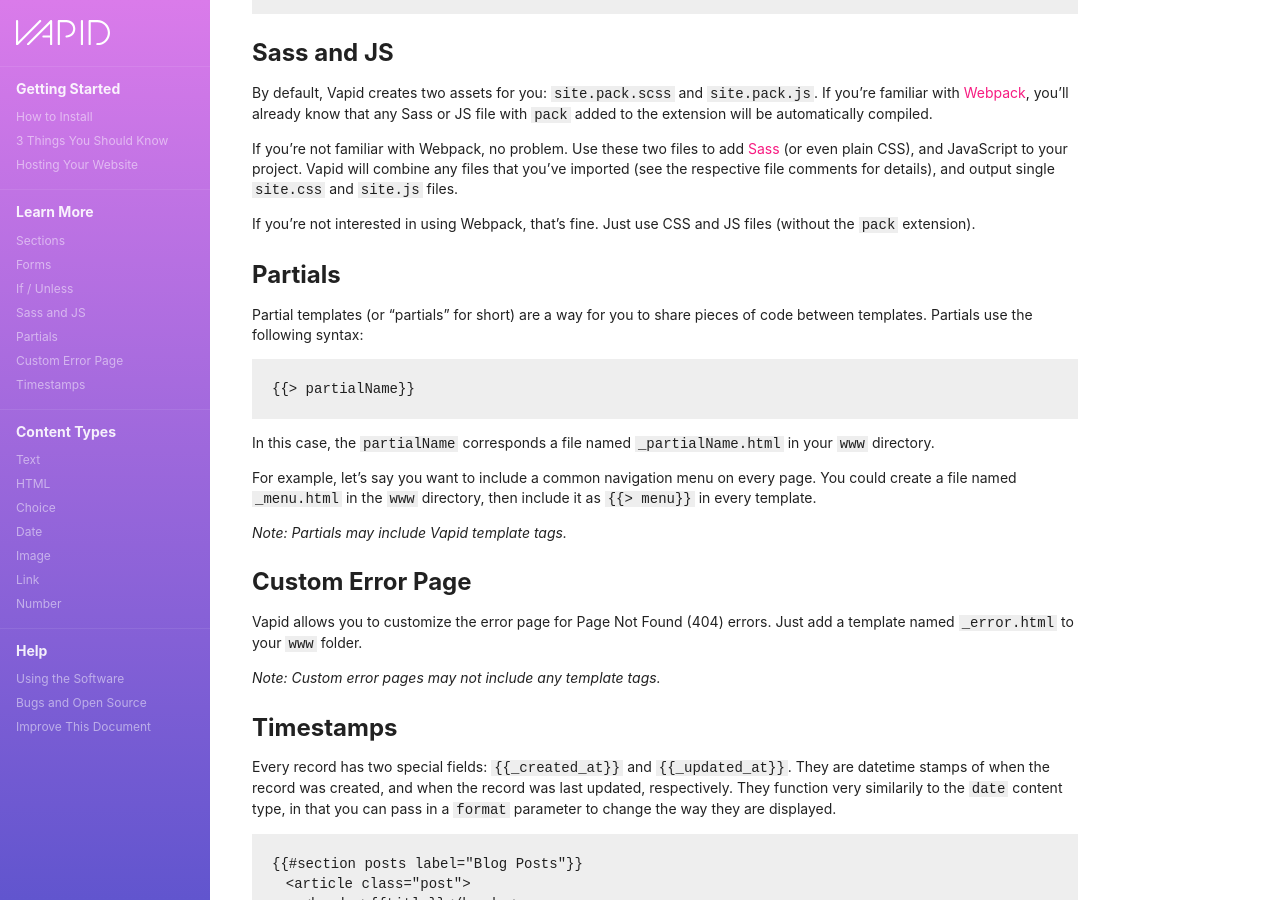
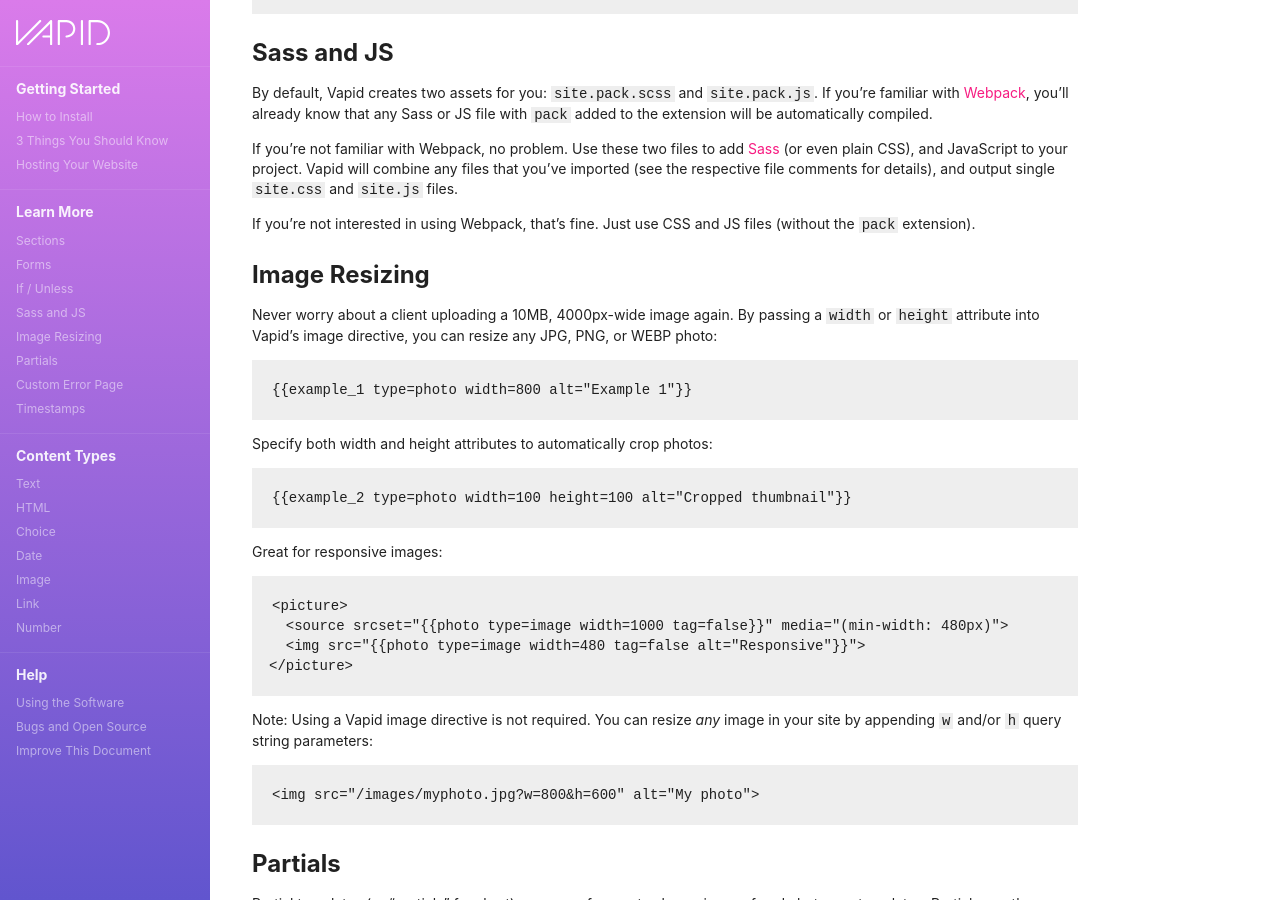
Before and after one commit to vapid/vapid-docs, a Jekyll site: the page built from learn-more.md, in a window 1280 px wide and 900 px high, scrolled down 4744 px. Built offline with Jekyll 4.4.1, drawn with Linux system fonts in a browser that asks for light colours; nearby versions of some CDN libraries.

Commit message:
Resize and crop images

````diff
--- a/_layouts/default.html
+++ b/_layouts/default.html
@@ -35,6 +35,7 @@
         <a href="/learn-more#forms" class="item">Forms</a>
         <a href="/learn-more#conditionals" class="item">If / Unless</a>
         <a href="/learn-more#assets" class="item">Sass and JS</a>
+        <a href="/learn-more#images" class="item">Image Resizing</a>
         <a href="/learn-more#partials" class="item">Partials</a>
         <a href="/learn-more#errors" class="item">Custom Error Page</a>
         <a href="/learn-more#timestamps" class="item">Timestamps</a>
--- a/learn-more.md
+++ b/learn-more.md
@@ -250,6 +250,35 @@ If you're not familiar with Webpack, no problem. Use these two files to add [Sas
 
 If you're not interested in using Webpack, that's fine. Just use CSS and JS files (without the `pack` extension).
 
+## Image Resizing {#images}
+
+Never worry about a client uploading a 10MB, 4000px-wide image again. By passing a `width` or `height` attribute into Vapid's image directive, you can resize any JPG, PNG, or WEBP photo:
+
+```
+{{example_1 type=photo width=800 alt="Example 1"}}
+```
+
+Specify both width and height attributes to automatically crop photos:
+
+```
+{{example_2 type=photo width=100 height=100 alt="Cropped thumbnail"}}
+```
+
+Great for responsive images:
+
+```
+<picture>
+  <source srcset="{{photo type=image width=1000 tag=false}}" media="(min-width: 480px)">
+  <img src="{{photo type=image width=480 tag=false alt="Responsive"}}">
+</picture>
+```
+
+Note: Using a Vapid image directive is not required. You can resize _any_ image in your site by appending `w` and/or `h` query string parameters:
+
+```
+<img src="/images/myphoto.jpg?w=800&h=600" alt="My photo">
+```
+
 ## Partials
 
 Partial templates (or "partials" for short) are a way for you to share pieces of code between templates. Partials use the following syntax:
````
Also changed, not shown: content-types.md (+12 -0 lines).
